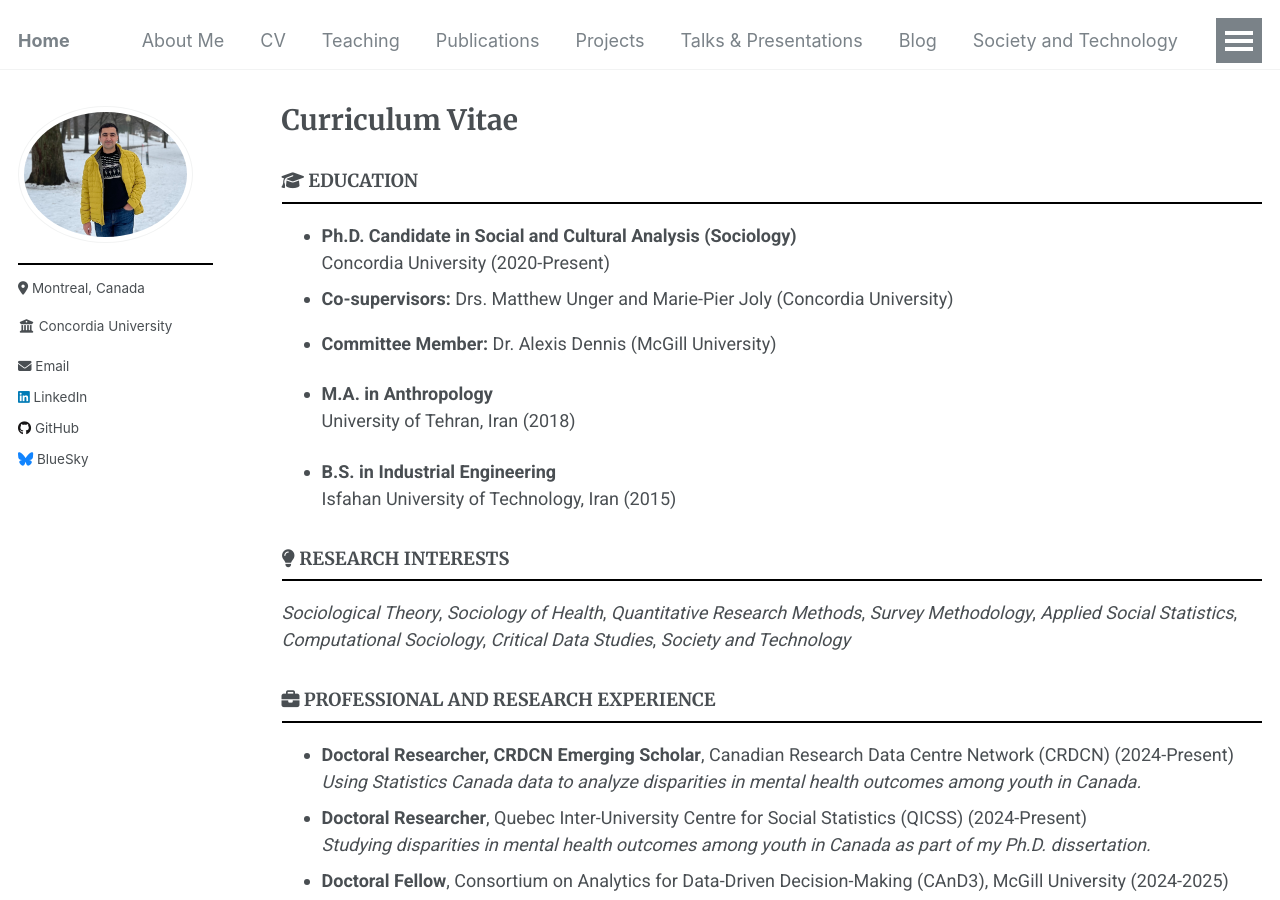
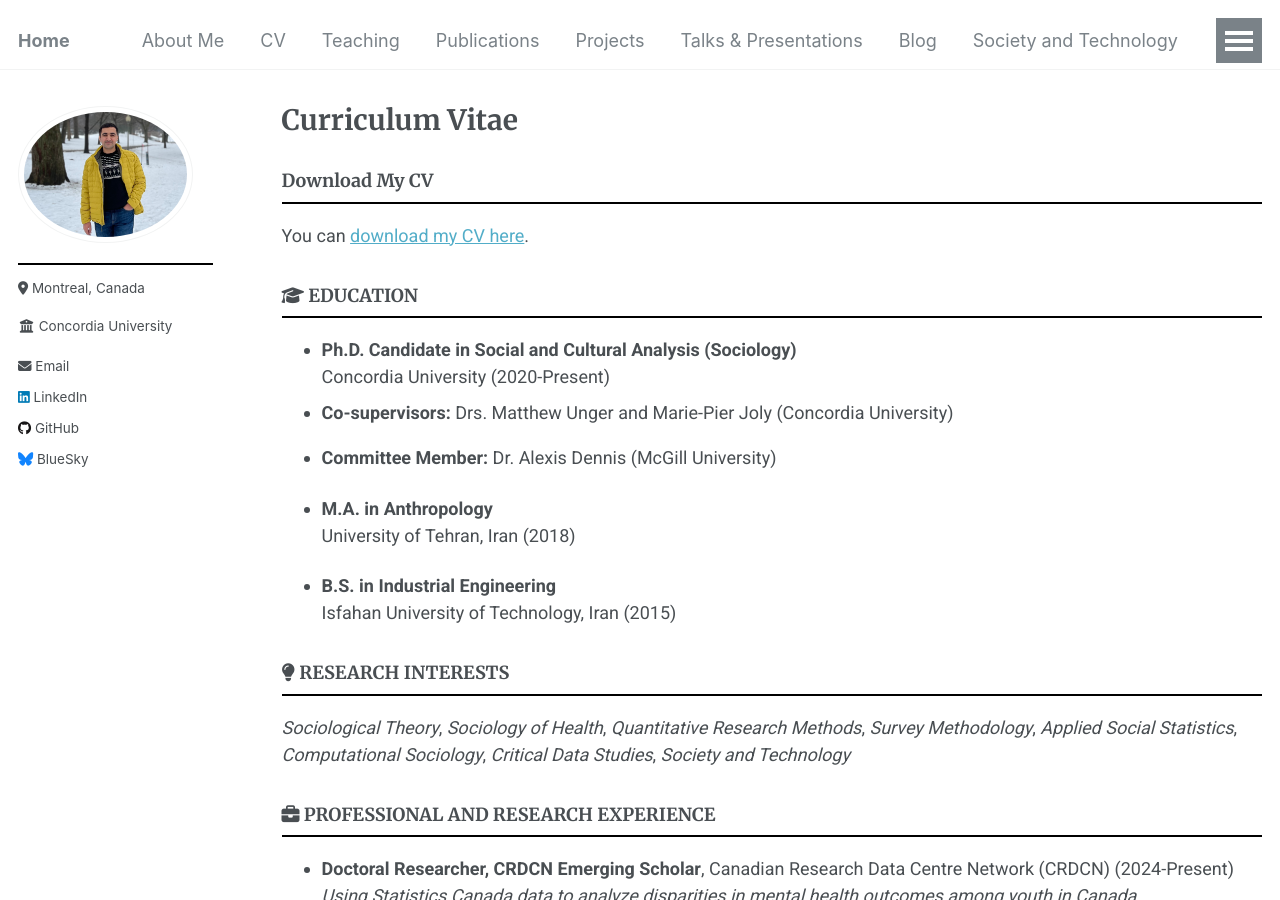
Before and after one commit to Mohsnmonji/mohsnmonji.github.io, a Jekyll site: the page built from _pages/Curriculum Vitae.md, in a window 1280 px wide and 900 px high. Built offline with Jekyll 4.4.1, drawn with Linux system fonts in a browser that asks for light colours.

Commit message:
Update Curriculum Vitae.md

```diff
--- a/_pages/Curriculum Vitae.md
+++ b/_pages/Curriculum Vitae.md
@@ -16,6 +16,11 @@ redirect_from:
     padding-bottom: 10px; /* Space between text and the line */
   }
 </style>
+
+### Download My CV
+
+You can [download my CV here](../pages/MohsenMonji_cv.pdf).
+
 
 ### <i class="fas fa-graduation-cap"></i> EDUCATION
 
```
